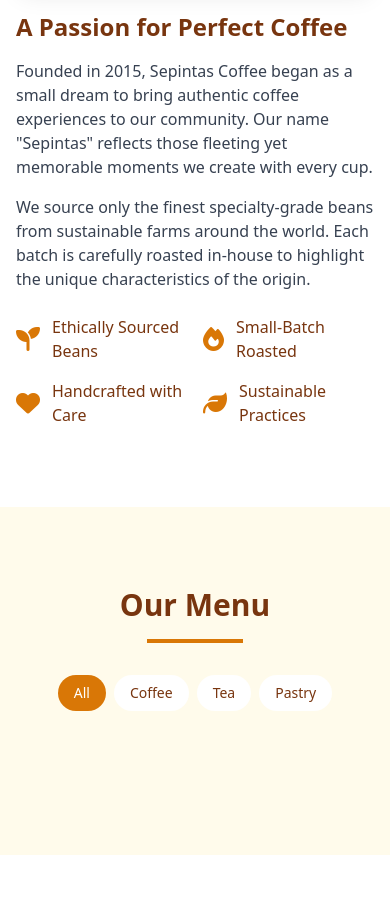
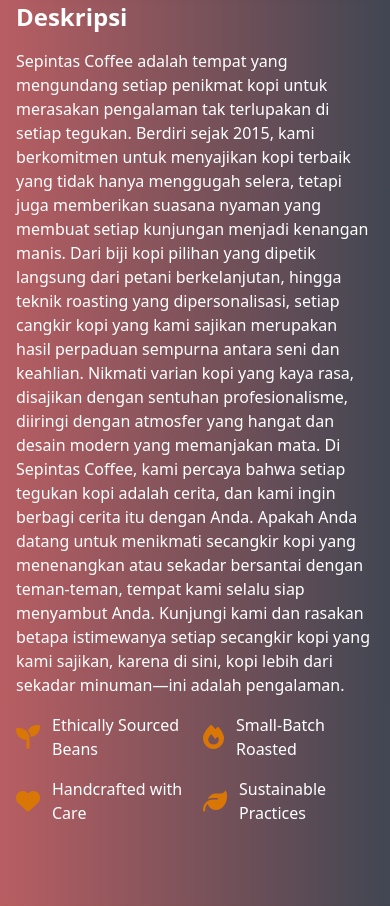
Before and after one commit to farhan123853/Sepintas-Coffee, a PHP site: page / in a window 390 px wide. Shown: the part 1334-2240 px from the top of the page. Run offline with PHP 8.4, Linux system fonts and the light colour scheme; some libraries are stand-ins or nearby versions.

Commit message:
menambahkan gambar

```diff
--- a/index.html
+++ b/index.html
@@ -9,42 +9,43 @@
     <link rel="stylesheet" href="https://cdnjs.cloudflare.com/ajax/libs/font-awesome/6.4.0/css/all.min.css"/>
     <link rel="stylesheet" href="styles.css"/>
 </head>
-<body class="font-sans bg-amber-50 text-amber-900">
+<body class="font-sans bg-gray-900 text-white">
     <!-- Navigation -->
-    <nav class="fixed w-full bg-white shadow-md z-50">
+    <nav class="fixed w-full bg-gradient-to-r from-gray-800 to-gray-900 shadow-md z-50">
         <div class="container mx-auto px-4 py-3 flex justify-between items-center">
             <a href="#" class="flex items-center">
-                <i class="fas fa-mug-hot text-amber-600 text-2xl mr-2"></i>
-                <span class="text-xl font-bold">Sepintas Coffee</span>
+                <img src="logo.jpeg" class="h-8 w-8 mr-2" alt="Sepintas Coffee Logo" />
+                <span class="text-xl font-bold text-white">Sepintas Coffee</span>
             </a>
             <div class="hidden md:flex space-x-8">
-                <a href="#home" class="hover:text-amber-600 transition">Home</a>
-                <a href="#about" class="hover:text-amber-600 transition">About</a>
-                <a href="#menu" class="hover:text-amber-600 transition">Menu</a>
-                <a href="#gallery" class="hover:text-amber-600 transition">Gallery</a>
-                <a href="#contact" class="hover:text-amber-600 transition">Contact</a>
+                <a href="#home" class="text-white hover:text-amber-400 transition">Beranda</a>
+                <a href="#about" class="text-white hover:text-amber-400 transition">Tentang Kami</a>
+                <a href="#menu" class="text-white hover:text-amber-400 transition">Menu</a>
+                <a href="#gallery" class="text-white hover:text-amber-400 transition">Gallery</a>
+                <a href="#contact" class="text-white hover:text-amber-400 transition">Kontak</a>
                 <button onclick="toggleCart()" class="relative">
-                    <i class="fas fa-shopping-cart"></i>
-                    <span id="cart-count" class="absolute -top-2 -right-2 bg-amber-600 text-white text-xs rounded-full h-5 w-5 flex items-center justify-center">0</span>
+                    <i class="fas fa-shopping-cart text-white"></i>
+                    <span id="cart-count" class="absolute -top-2 -right-2 bg-amber-500 text-white text-xs rounded-full h-5 w-5 flex items-center justify-center">0</span>
                 </button>
             </div>
-            <button id="mobile-menu-button" class="md:hidden text-amber-900">
+            <button id="mobile-menu-button" class="md:hidden text-white">
                 <i class="fas fa-bars text-2xl"></i>
             </button>
         </div>
         <!-- Mobile Menu -->
         <div id="mobile-menu" class="hidden md:hidden bg-white py-2 px-4 shadow-lg">
-            <a href="#home" class="block py-2 hover:text-amber-600 transition">Home</a>
-            <a href="#about" class="block py-2 hover:text-amber-600 transition">About</a>
-            <a href="#menu" class="block py-2 hover:text-amber-600 transition">Menu</a>
-            <a href="#gallery" class="block py-2 hover:text-amber-600 transition">Gallery</a>
-            <a href="#contact" class="block py-2 hover:text-amber-600 transition">Contact</a>
+            <a href="#home" class="block py-2 text-amber-900 hover:text-amber-600 transition">Beranda</a>
+            <a href="#about" class="block py-2 text-amber-900 hover:text-amber-600 transition">Tentang Kami</a>
+            <a href="#menu" class="block py-2 text-amber-900 hover:text-amber-600 transition">Menu</a>
+            <a href="#gallery" class="block py-2 text-amber-900 hover:text-amber-600 transition">Gallery</a>
+            <a href="#contact" class="block py-2 text-amber-900 hover:text-amber-600 transition">Kontak</a>
             <button onclick="toggleCart()" class="block py-2 relative">
                 <i class="fas fa-shopping-cart mr-2"></i> Cart
-                <span id="mobile-cart-count" class="ml-2 bg-amber-600 text-white text-xs rounded-full h-5 w-5 inline-flex items-center justify-center">0</span>
+                <span id="mobile-cart-count" class="ml-2 bg-amber-500 text-white text-xs rounded-full h-5 w-5 inline-flex items-center justify-center">0</span>
             </button>
         </div>
     </nav>
+</body>
 
     <!-- Hero Section -->
     <section id="home" class="relative h-screen flex items-center justify-center text-center overflow-hidden">
@@ -53,8 +54,8 @@
         </video>
         <div class="hero-overlay absolute inset-0"></div>
         <div class="container mx-auto px-4 z-10">
-            <h1 class="text-4xl md:text-6xl font-bold text-white mb-6">Welcome to Sepintas Coffee</h1>
-            <p class="text-xl md:text-2xl text-amber-100 mb-8">Where Every Sip Becomes a Memory</p>
+            <h1 class="text-4xl md:text-6xl font-bold text-white mb-6">Selamat Datang di Sepintas Coffee</h1>
+            <p class="text-xl md:text-2xl text-amber-100 mb-8">Rasakan kehangatan kopi terbaik dengan biji kopi Nusantara dan cita rasa yang istimewa</p>
             <button onclick="scrollToMenu()" class="bg-amber-600 hover:bg-amber-700 text-white font-bold py-3 px-8 rounded-full transition duration-300 transform hover:scale-105">
                 Order Now
             </button>
@@ -65,20 +66,23 @@
     <section id="about" class="py-20 bg-white">
         <div class="container mx-auto px-4">
             <div class="text-center mb-16">
-                <h2 class="text-3xl md:text-4xl font-bold mb-4">Our Story</h2>
+                <h2 class="text-3xl md:text-4xl font-bold mb-4">Tentang Kami</h2>
                 <div class="w-24 h-1 bg-amber-600 mx-auto"></div>
             </div>
             <div class="flex flex-col md:flex-row items-center">
                 <div class="md:w-1/2 mb-8 md:mb-0 md:pr-8">
-                    <img src="https://images.unsplash.com/photo-1517705008128-361805f42e86?ixlib=rb-4.0.3&ixid=M3wxMjA3fDB8MHxwaG90by1wYWdlfHx8fGVufDB8fHx8fA%3D%3D&auto=format&fit=crop&w=1080&q=80" alt="Coffee beans" class="rounded-lg shadow-xl w-full">
+                    <img src="Cafe.webp" alt="sepintas coffee" class="rounded-lg shadow-xl w-full">
                 </div>
                 <div class="md:w-1/2">
-                    <h3 class="text-2xl font-bold mb-4">A Passion for Perfect Coffee</h3>
-                    <p class="text-gray-700 mb-4">
-                        Founded in 2015, Sepintas Coffee began as a small dream to bring authentic coffee experiences to our community. Our name "Sepintas" reflects those fleeting yet memorable moments we create with every cup.
-                    </p>
-                    <p class="text-gray-700 mb-6">
-                        We source only the finest specialty-grade beans from sustainable farms around the world. Each batch is carefully roasted in-house to highlight the unique characteristics of the origin.
+                    <h3 class="text-2xl font-bold mb-4">Deskripsi</h3>
+                    <p class="text-white-700 mb-4">
+                        Sepintas Coffee adalah tempat yang mengundang setiap penikmat kopi untuk merasakan pengalaman tak terlupakan di setiap tegukan. Berdiri sejak 2015, kami berkomitmen untuk menyajikan kopi terbaik yang tidak hanya menggugah selera, tetapi juga memberikan suasana nyaman yang membuat setiap kunjungan menjadi kenangan manis.
+
+                        Dari biji kopi pilihan yang dipetik langsung dari petani berkelanjutan, hingga teknik roasting yang dipersonalisasi, setiap cangkir kopi yang kami sajikan merupakan hasil perpaduan sempurna antara seni dan keahlian. Nikmati varian kopi yang kaya rasa, disajikan dengan sentuhan profesionalisme, diiringi dengan atmosfer yang hangat dan desain modern yang memanjakan mata.
+
+                        Di Sepintas Coffee, kami percaya bahwa setiap tegukan kopi adalah cerita, dan kami ingin berbagi cerita itu dengan Anda. Apakah Anda datang untuk menikmati secangkir kopi yang menenangkan atau sekadar bersantai dengan teman-teman, tempat kami selalu siap menyambut Anda.
+
+                        Kunjungi kami dan rasakan betapa istimewanya setiap secangkir kopi yang kami sajikan, karena di sini, kopi lebih dari sekadar minuman—ini adalah pengalaman.
                     </p>
                     <div class="grid grid-cols-2 gap-4">
                         <div class="flex items-center">
@@ -134,19 +138,19 @@
                     <img src="caramel.jpg" alt="caramel" class="w-full h-full object-cover">
                 </div>
                 <div class="gallery-img overflow-hidden rounded-lg">
-                    <img src="susu gula aren.jpg" alt="Barista making coffee" class="w-full h-full object-cover">
+                    <img src="kopi susu gula aren.jpg" alt="kopi susu gula aren" class="w-full h-full object-cover">
                 </div>
                 <div class="gallery-img overflow-hidden rounded-lg">
-                    <img src="machiato.jpg" alt="Coffee cup" class="w-full h-full object-cover">
+                    <img src="machiato.jpg" alt="machiato" class="w-full h-full object-cover">
                 </div>
                 <div class="gallery-img overflow-hidden rounded-lg">
-                    <img src="vanilla latte.jpg" alt="Pastries" class="w-full h-full object-cover">
+                    <img src="vanilla latte.jpg" alt="vanilla latte" class="w-full h-full object-cover">
                 </div>
                 <div class="gallery-img overflow-hidden rounded-lg">
-                    <img src="sosis.webp" alt="Coffee beans" class="w-full h-full object-cover">
+                    <img src="sosis.webp" alt="fried sausage" class="w-full h-full object-cover">
                 </div>
                 <div class="gallery-img overflow-hidden rounded-lg">
-                    <img src="kentang.jpg" alt="Coffee machine" class="w-full h-full object-cover">
+                    <img src="kentang.jpg" alt="Frech Fries" class="w-full h-full object-cover">
                 </div>
             </div>
         </div>
--- a/styles.css
+++ b/styles.css
@@ -1,45 +1,138 @@
-.hero-video {
-    position: absolute;
-    top: 0;
-    left: 0;
-    width: 100%;
-    height: 100%;
-    object-fit: cover;
-    z-index: -1;
+/* Setel latar belakang untuk seluruh halaman dengan gradasi merah ke hitam */
+body {
+    background: linear-gradient(to right, #e11d48, #111827); /* Gradasi merah ke hitam */
+    color: white; /* Menyesuaikan warna teks agar lebih mudah dibaca */
+    margin: 0;
+    font-family: sans-serif;
 }
-.hero-overlay {
-    background-color: rgba(0, 0, 0, 0.4);
+
+/* Header dengan Gradasi */
+header {
+    background: linear-gradient(to right, #e11d48, #111827); /* Gradasi merah ke hitam */
+    padding: 20px 0;
+    box-shadow: 0 4px 6px rgba(0, 0, 0, 0.1);
 }
-.menu-item:hover .menu-img {
-    transform: scale(1.05);
+
+/* Styling untuk Logo */
+header img {
+    height: 40px;
+    width: 40px;
+    margin-right: 15px;
 }
-.menu-img {
-    transition: transform 0.3s ease;
+
+header .text-3xl {
+    font-size: 1.875rem; /* Ukuran font logo */
+    font-weight: bold;
+    color: white;
 }
-.gallery-img {
-    transition: all 0.3s ease;
+
+/* Styling Navigation Menu */
+nav {
+    display: flex;
+    align-items: center;
+    justify-content: space-between;
 }
-.gallery-img:hover {
-    transform: scale(1.03);
-    box-shadow: 0 10px 20px rgba(0, 0, 0, 0.2);
+
+nav a {
+    text-transform: uppercase;
+    color: white;
+    font-size: 1rem;
+    font-weight: 600;
+    padding: 8px 16px;
+    transition: color 0.3s ease;
 }
-.cart-item-remove:hover {
-    color: #ef4444;
+
+nav a:hover {
+    color: #fbbf24; /* Warna amber saat hover */
 }
-.order-step {
+
+/* Tombol Cart */
+button.relative {
     position: relative;
 }
-.order-step:not(:last-child):after {
-    content: "";
-    position: absolute;
-    top: 50%;
-    right: -1.5rem;
-    width: 1rem;
-    height: 1px;
-    background-color: #d1d5db;
+
+#cart-count {
+    top: -10px;
+    right: -10px;
+    background-color: #ef4444;
+    color: white;
+    font-size: 12px;
+    border-radius: 50%;
+    padding: 4px 8px;
 }
-@media (max-width: 768px) {
-    .order-step:not(:last-child):after {
-        display: none;
-    }
+
+/* Mobile Menu Styling */
+#mobile-menu {
+    display: none;
+    background: #111827;
+    padding-top: 15px;
 }
+
+#mobile-menu a {
+    text-align: center;
+    padding: 10px 0;
+}
+
+#mobile-menu a:hover {
+    color: #fbbf24;
+}
+
+/* Menampilkan menu mobile */
+#mobile-menu-button:focus + #mobile-menu,
+#mobile-menu-button:hover + #mobile-menu {
+    display: block;
+}
+
+
+/* Setel latar belakang untuk seluruh halaman dengan gradasi yang lebih lembut */
+body {
+    background: linear-gradient(to right, rgba(154, 26, 32, 0.7), rgba(17, 24, 39, 0.8)); /* Gradasi merah ke hitam dengan transparansi */
+    color: white; /* Menyesuaikan warna teks agar lebih mudah dibaca */
+    margin: 0;
+    font-family: sans-serif;
+}
+
+/* Jika Anda ingin menambahkan gradasi pada setiap section atau div, gunakan ini */
+section, .content, .main {
+    background: inherit; /* Membuat setiap section mewarisi latar belakang dari body */
+    color: white; /* Mengubah teks menjadi putih agar terlihat jelas di background gelap */
+}
+
+/* Mengatur latar belakang navigasi menjadi gradasi merah ke hitam */
+nav {
+    background: linear-gradient(to right, rgba(154, 26, 32, 0.7), rgba(17, 24, 39, 0.8)); /* Gradasi merah ke hitam dengan transparansi */
+}
+
+/* Hover pada Menu */
+nav a:hover {
+    color: #fbbf24; /* Warna hover amber */
+}
+
+/* Mengatur tombol dan hover */
+button {
+    background-color: #fbbf24; /* Warna tombol Amber */
+    color: white;
+    padding: 10px 20px;
+    border-radius: 50px;
+    font-weight: bold;
+    text-transform: uppercase;
+    transition: background-color 0.3s ease;
+}
+
+button:hover {
+    background-color: #eab308; /* Warna lebih terang saat hover */
+    cursor: pointer;
+}
+
+/* Background Mobile Menu */
+#mobile-menu {
+    background: #111827; /* Warna latar belakang menu mobile */
+}
+
+#mobile-menu a {
+    color: #fff; /* Warna teks item mobile */
+}
+
+#mobile-menu a:hover {
+    color: #fbbf24; /* Warna hover amber untuk menu mobile */
+}
```
Also changed, not shown: Cafe.webp (added), kopi susu gula aren.jpg (added), logo.jpeg (added).
